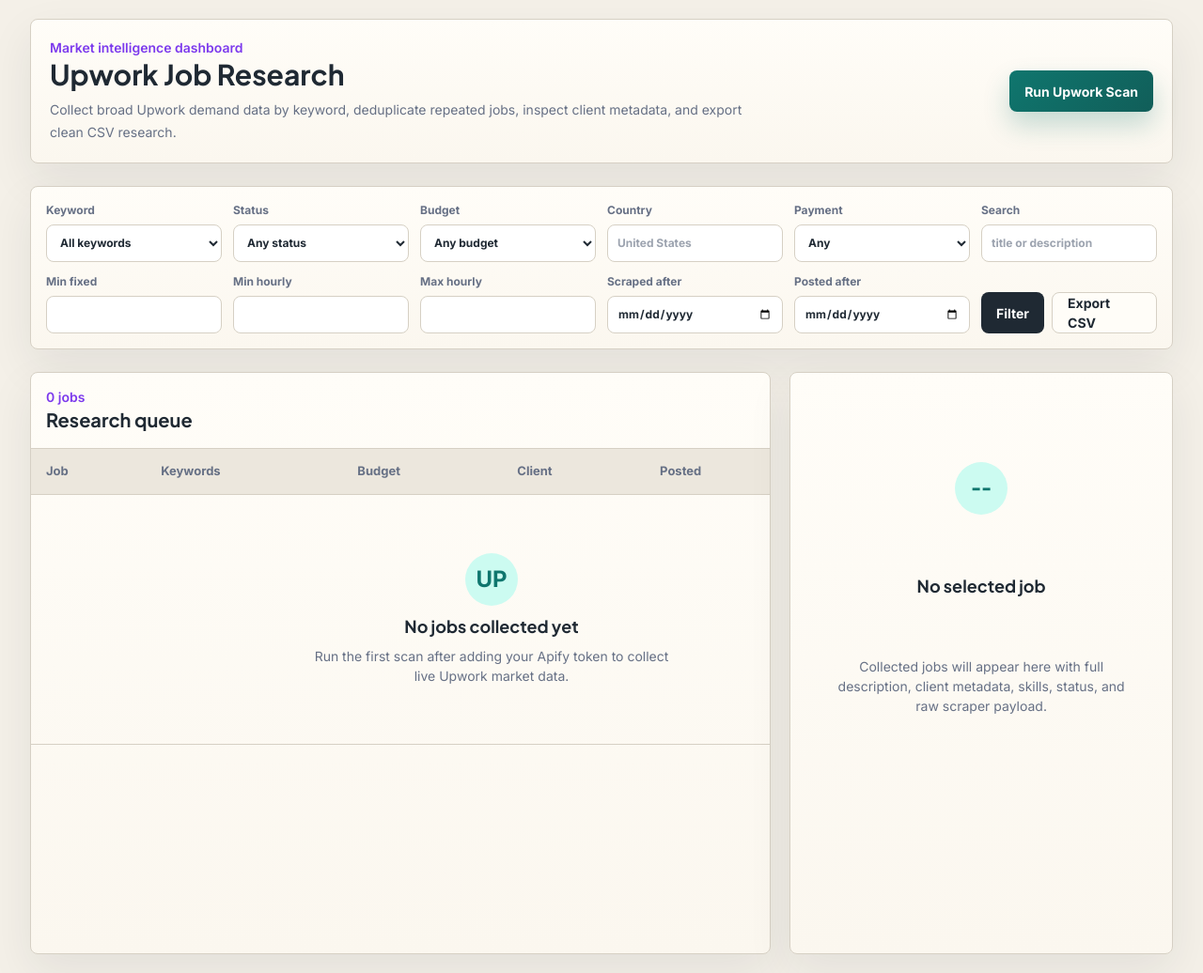
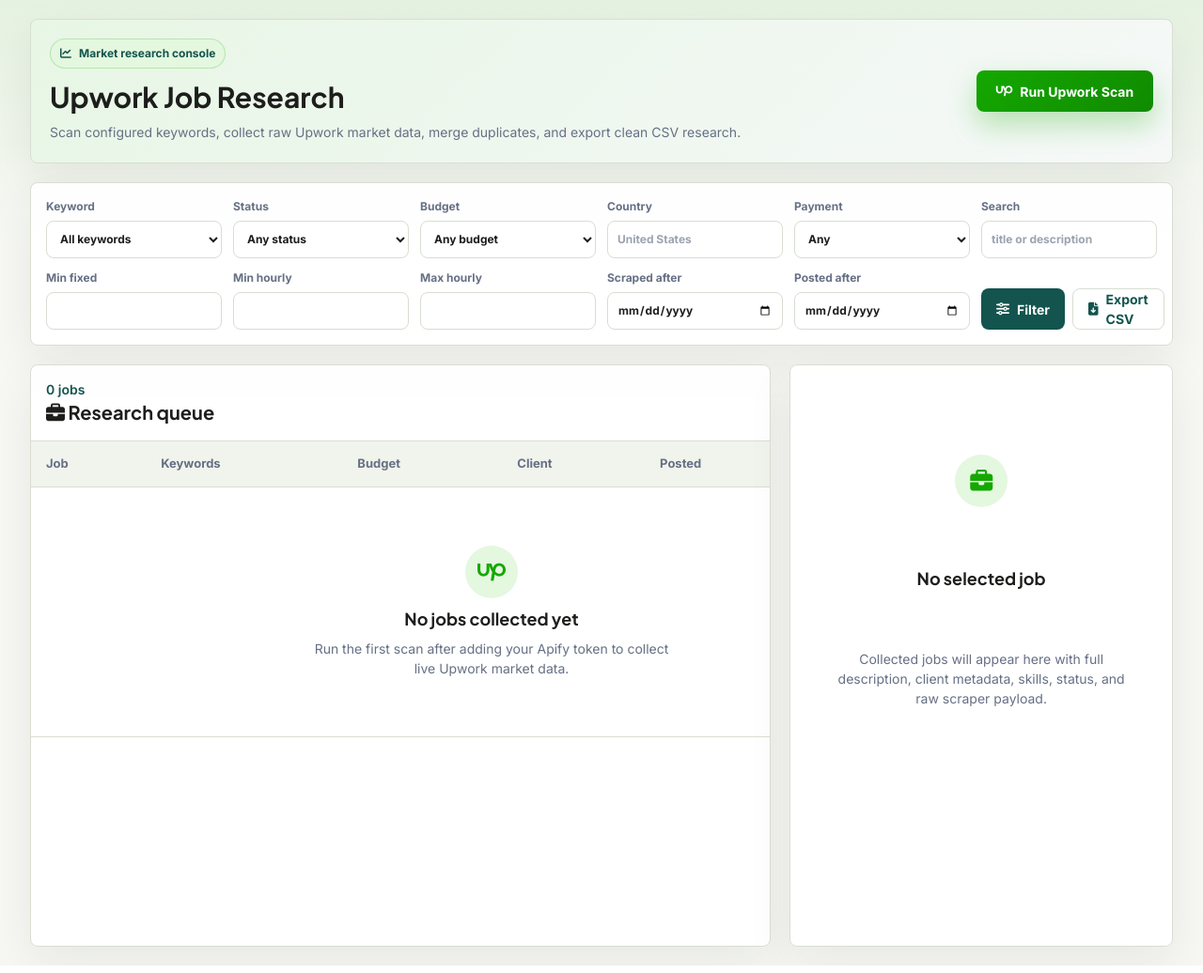
Before and after one commit to mattpake/upwork-job-research, a Python web app: template src/web/templates/dashboard.html in a window 1280 px wide. Shown: the whole page at 94% size. Run offline with Jinja, Linux system fonts and the light colour scheme; the template is opened without the code that fills it, so the values that code supplies are empty; some libraries are stand-ins or nearby versions.

Commit message:
fix: improve scan speed and dashboard feedback

```diff
--- a/config/settings.json
+++ b/config/settings.json
@@ -1,10 +1,11 @@
 {
-  "apify_actor_id": "gio21/upwork-jobs-scraper",
+  "apify_actor_id": "neatrat/upwork-job-scraper",
   "results_per_keyword": 50,
   "request_timeout_seconds": 120,
   "keywords_path": "config/keywords.json",
   "database_path": "database/upwork_jobs.db",
   "session_secret": "local-upwork-research-dashboard-session",
   "dashboard_host": "127.0.0.1",
-  "dashboard_port": 8000
+  "dashboard_port": 8000,
+  "scan_concurrency_limit": 4
 }
--- a/src/web/dashboard_routes.py
+++ b/src/web/dashboard_routes.py
@@ -77,6 +77,7 @@ async def runUpworkScan(request: Request) -> RedirectResponse:
         apifyUpworkScraper,
         jobRepository,
         applicationSettings.resultsPerKeyword,
+        applicationSettings.scanConcurrencyLimit,
     )
     scanSummary = await scanOrchestrator.runKeywordScan(configuredKeywords)
     if hasattr(request, "session"):
--- a/src/web/static/dashboard.js
+++ b/src/web/static/dashboard.js
@@ -1,4 +1,14 @@
 const loadingForms = document.querySelectorAll("[data-loading-form]");
+const scanOverlay = document.querySelector("[data-scan-overlay]");
+const scanPhase = document.querySelector("[data-scan-phase]");
+const scanPhases = [
+  "Preparing configured keywords",
+  "Running concurrent Apify actor jobs",
+  "Normalizing Upwork job payloads",
+  "Merging duplicate market signals",
+  "Saving fresh research to SQLite"
+];
+let scanPhaseTimerId = null;
 
 loadingForms.forEach((loadingForm) => {
   loadingForm.addEventListener("submit", () => {
@@ -10,5 +20,22 @@ loadingForms.forEach((loadingForm) => {
     submitButton.classList.add("is-loading");
     submitButton.setAttribute("disabled", "disabled");
     buttonLabel.textContent = "Scanning Upwork";
+    showScanOverlay();
   });
 });
+
+function showScanOverlay() {
+  if (!scanOverlay || !scanPhase) {
+    return;
+  }
+
+  let activePhaseIndex = 0;
+  scanOverlay.classList.add("is-visible");
+  scanOverlay.setAttribute("aria-hidden", "false");
+  scanPhase.textContent = scanPhases[activePhaseIndex];
+  window.clearInterval(scanPhaseTimerId);
+  scanPhaseTimerId = window.setInterval(() => {
+    activePhaseIndex = (activePhaseIndex + 1) % scanPhases.length;
+    scanPhase.textContent = scanPhases[activePhaseIndex];
+  }, 1800);
+}
--- a/src/web/static/styles.css
+++ b/src/web/static/styles.css
@@ -1,15 +1,16 @@
 :root {
-  --color-background: #f4f0e8;
-  --color-primary: #0f766e;
-  --color-primary-container: #ccfbf1;
-  --color-secondary: #7c3aed;
-  --color-surface: #fffdf8;
-  --color-surface-variant: #ece7dd;
-  --color-on-surface: #1f2933;
+  --color-background: #f7f8f4;
+  --color-primary: #14a800;
+  --color-primary-strong: #108a00;
+  --color-primary-container: #e4f7df;
+  --color-secondary: #13544e;
+  --color-surface: #ffffff;
+  --color-surface-variant: #f0f4ec;
+  --color-on-surface: #1d1e1c;
   --color-muted: #667085;
-  --color-outline: #d6d0c4;
+  --color-outline: #d8ded2;
   --color-error: #b42318;
-  --color-success: #027a48;
+  --color-success: #108a00;
 }
 
 * {
@@ -18,13 +19,37 @@
 
 body {
   letter-spacing: 0;
+  background:
+    linear-gradient(180deg, rgba(20, 168, 0, 0.08), rgba(255, 255, 255, 0) 260px),
+    var(--color-background);
 }
 
+.dashboard-header,
 .surface-panel {
   border: 1px solid var(--color-outline);
   border-radius: 8px;
-  background: linear-gradient(180deg, var(--color-surface) 0%, #fbf7ef 100%);
-  box-shadow: 0 18px 48px rgba(31, 41, 51, 0.08);
+  background: rgba(255, 255, 255, 0.94);
+  box-shadow: 0 18px 50px rgba(29, 30, 28, 0.07);
+}
+
+.dashboard-header {
+  background:
+    linear-gradient(135deg, rgba(20, 168, 0, 0.1), rgba(19, 84, 78, 0.04)),
+    var(--color-surface);
+}
+
+.brand-chip {
+  display: inline-flex;
+  align-items: center;
+  gap: 8px;
+  margin-bottom: 12px;
+  border: 1px solid rgba(20, 168, 0, 0.22);
+  border-radius: 999px;
+  background: var(--color-primary-container);
+  padding: 6px 10px;
+  color: var(--color-secondary);
+  font-size: 12px;
+  font-weight: 800;
 }
 
 .primary-button,
@@ -38,25 +63,26 @@ body {
   border-radius: 8px;
   padding: 0 16px;
   font-size: 14px;
-  font-weight: 700;
+  font-weight: 800;
   transition: transform 150ms ease-out, box-shadow 150ms ease-out, background 150ms ease-out;
 }
 
 .primary-button {
-  background: linear-gradient(135deg, var(--color-primary), #115e59);
+  min-width: 188px;
+  background: linear-gradient(135deg, var(--color-primary), var(--color-primary-strong));
   color: white;
-  box-shadow: 0 14px 28px rgba(15, 118, 110, 0.24);
+  box-shadow: 0 14px 30px rgba(20, 168, 0, 0.28);
 }
 
 .secondary-button {
-  background: var(--color-on-surface);
+  background: var(--color-secondary);
   color: white;
 }
 
 .ghost-button {
   border: 1px solid var(--color-outline);
   background: var(--color-surface);
-  color: var(--color-on-surface);
+  color: var(--color-secondary);
 }
 
 .primary-button:hover,
@@ -110,7 +128,7 @@ body {
   gap: 6px;
   color: var(--color-muted);
   font-size: 12px;
-  font-weight: 700;
+  font-weight: 800;
 }
 
 .field-control,
--- a/src/web/templates/dashboard.html
+++ b/src/web/templates/dashboard.html
@@ -11,23 +11,25 @@
     <script>
       tailwind.config = { theme: { extend: { fontFamily: { sans: ["Inter", "sans-serif"], display: ["Plus Jakarta Sans", "sans-serif"] } } } }
     </script>
+    <link rel="stylesheet" href="https://cdnjs.cloudflare.com/ajax/libs/font-awesome/6.5.2/css/all.min.css">
     <link rel="stylesheet" href="/static/styles.css">
+    <link rel="stylesheet" href="/static/scan-overlay.css">
     <link rel="stylesheet" href="/static/table.css">
     <link rel="stylesheet" href="/static/detail.css">
   </head>
   <body class="min-h-screen bg-[var(--color-background)] text-[var(--color-on-surface)]">
-    <main class="mx-auto flex min-h-screen w-full max-w-[1480px] flex-col gap-6 px-4 py-5 sm:px-6 lg:px-8">
-      <header class="surface-panel grid gap-4 p-5 lg:grid-cols-[1fr_auto] lg:items-center">
+    <main class="mx-auto flex min-h-screen w-full max-w-[1480px] flex-col gap-5 px-4 py-5 sm:px-6 lg:px-8">
+      <header class="dashboard-header grid gap-4 p-5 lg:grid-cols-[1fr_auto] lg:items-center">
         <div>
-          <p class="text-sm font-semibold text-[var(--color-secondary)]">Market intelligence dashboard</p>
+          <div class="brand-chip"><i class="fa-solid fa-chart-line"></i><span>Market research console</span></div>
           <h1 class="font-display text-3xl font-bold tracking-normal text-[var(--color-on-surface)]">Upwork Job Research</h1>
           <p class="mt-2 max-w-3xl text-sm leading-6 text-[var(--color-muted)]">
-            Collect broad Upwork demand data by keyword, deduplicate repeated jobs, inspect client metadata, and export clean CSV research.
+            Scan configured keywords, collect raw Upwork market data, merge duplicates, and export clean CSV research.
           </p>
         </div>
         <form action="/scan" method="post" data-loading-form>
           <button class="primary-button" type="submit">
-            <span class="button-loader" aria-hidden="true"></span>
+            <i class="fa-brands fa-upwork" aria-hidden="true"></i>
             <span data-button-label>Run Upwork Scan</span>
           </button>
         </form>
@@ -54,6 +56,29 @@
         {% include "partials/job-detail.html" %}
       </section>
     </main>
+    <div class="scan-overlay" data-scan-overlay aria-hidden="true">
+      <section class="scan-dialog" role="status" aria-live="polite">
+        <div class="scan-dialog-header">
+          <div class="scan-icon"><i class="fa-brands fa-upwork"></i></div>
+          <div>
+            <p>Running Upwork scan</p>
+            <h2 data-scan-phase>Preparing configured keywords</h2>
+          </div>
+        </div>
+        <div class="scan-progress-track"><span data-scan-progress></span></div>
+        <div class="scan-steps">
+          <span><i class="fa-solid fa-magnifying-glass"></i> Keywords</span>
+          <span><i class="fa-solid fa-cloud-arrow-down"></i> Apify</span>
+          <span><i class="fa-solid fa-database"></i> SQLite</span>
+          <span><i class="fa-solid fa-filter-circle-xmark"></i> Deduping</span>
+        </div>
+        <div class="skeleton-table" aria-hidden="true">
+          <div></div><div></div><div></div>
+          <div></div><div></div><div></div>
+          <div></div><div></div><div></div>
+        </div>
+      </section>
+    </div>
     <script src="/static/dashboard.js"></script>
   </body>
 </html>
--- a/src/web/templates/partials/filter-panel.html
+++ b/src/web/templates/partials/filter-panel.html
@@ -52,8 +52,8 @@
       <input class="field-control" name="posted_after" type="date" value="{{ activeFilters.posted_after or '' }}">
     </label>
     <div class="flex items-end gap-2">
-      <button class="secondary-button" type="submit">Filter</button>
-      <a class="ghost-button" href="/export.csv?{{ request.query_params }}">Export CSV</a>
+      <button class="secondary-button" type="submit"><i class="fa-solid fa-sliders"></i>Filter</button>
+      <a class="ghost-button" href="/export.csv?{{ request.query_params }}"><i class="fa-solid fa-file-arrow-down"></i>Export CSV</a>
     </div>
   </form>
 </section>
--- a/src/web/templates/partials/job-detail.html
+++ b/src/web/templates/partials/job-detail.html
@@ -2,7 +2,7 @@
   {% if selectedJob %}
     <p class="text-sm font-semibold text-[var(--color-secondary)]">Selected job</p>
     <h2 class="mt-1 font-display text-2xl font-bold">{{ selectedJob.title }}</h2>
-    <a class="mt-3 inline-flex text-sm font-semibold text-[var(--color-primary)]" href="{{ selectedJob.jobUrl }}" target="_blank" rel="noreferrer">Open on Upwork</a>
+    <a class="mt-3 inline-flex items-center gap-2 text-sm font-semibold text-[var(--color-primary)]" href="{{ selectedJob.jobUrl }}" target="_blank" rel="noreferrer"><i class="fa-solid fa-arrow-up-right-from-square"></i>Open on Upwork</a>
     <div class="detail-grid">
       <span>Budget</span><strong>{{ selectedJob.budgetType or "Unknown" }}</strong>
       <span>Client</span><strong>{{ selectedJob.clientCountry or "Unknown" }}</strong>
@@ -20,7 +20,7 @@
     </details>
   {% else %}
     <div class="empty-state min-h-[420px]">
-      <div class="empty-mark">--</div>
+      <div class="empty-mark"><i class="fa-solid fa-briefcase"></i></div>
       <h3>No selected job</h3>
       <p>Collected jobs will appear here with full description, client metadata, skills, status, and raw scraper payload.</p>
     </div>
--- a/src/web/templates/partials/jobs-table.html
+++ b/src/web/templates/partials/jobs-table.html
@@ -2,7 +2,7 @@
   <div class="section-heading">
     <div>
       <p class="text-sm font-semibold text-[var(--color-secondary)]">{{ storedJobs | length }} jobs</p>
-      <h2 class="font-display text-xl font-bold">Research queue</h2>
+      <h2 class="font-display text-xl font-bold"><i class="fa-solid fa-briefcase"></i> Research queue</h2>
     </div>
   </div>
   <div class="overflow-x-auto">
@@ -37,7 +37,7 @@
           <tr>
             <td colspan="6">
               <div class="empty-state">
-                <div class="empty-mark">UP</div>
+                <div class="empty-mark"><i class="fa-brands fa-upwork"></i></div>
                 <h3>No jobs collected yet</h3>
                 <p>Run the first scan after adding your Apify token to collect live Upwork market data.</p>
               </div>
```
Also changed, not shown: other parts of src/web/static/styles.css (+6 -20 lines), docs/apify-actor-comparison.md (+8 -8 lines), src/core/config.py (+10 -1 lines), src/scrapers/apify_upwork_scraper.py (+8 -1 lines), src/services/scan_orchestration_service.py (+20 -7 lines), src/web/static/scan-overlay.css (added, +123 -0 lines), tests/test_apify_scraper.py (+12 -0 lines), tests/test_configuration.py (+3 -1 lines), tests/test_scan_orchestration.py (added, +38 -0 lines), tests/test_web_app.py (+3 -0 lines), README.md, 1 other file.
